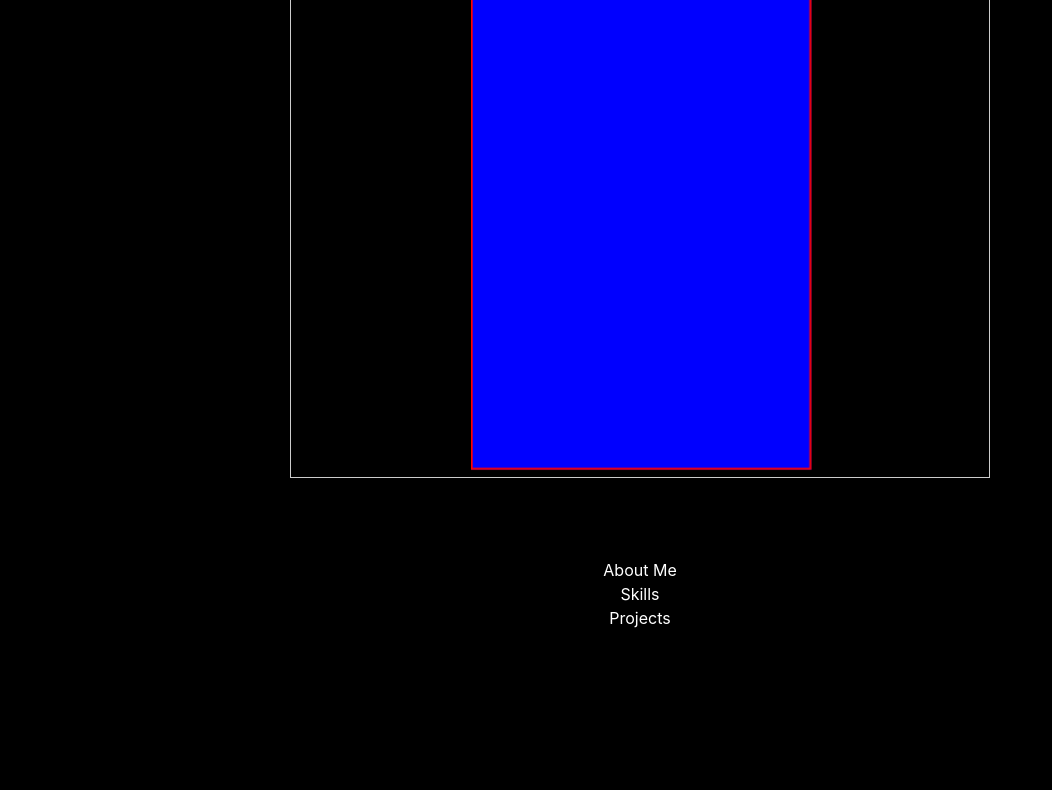
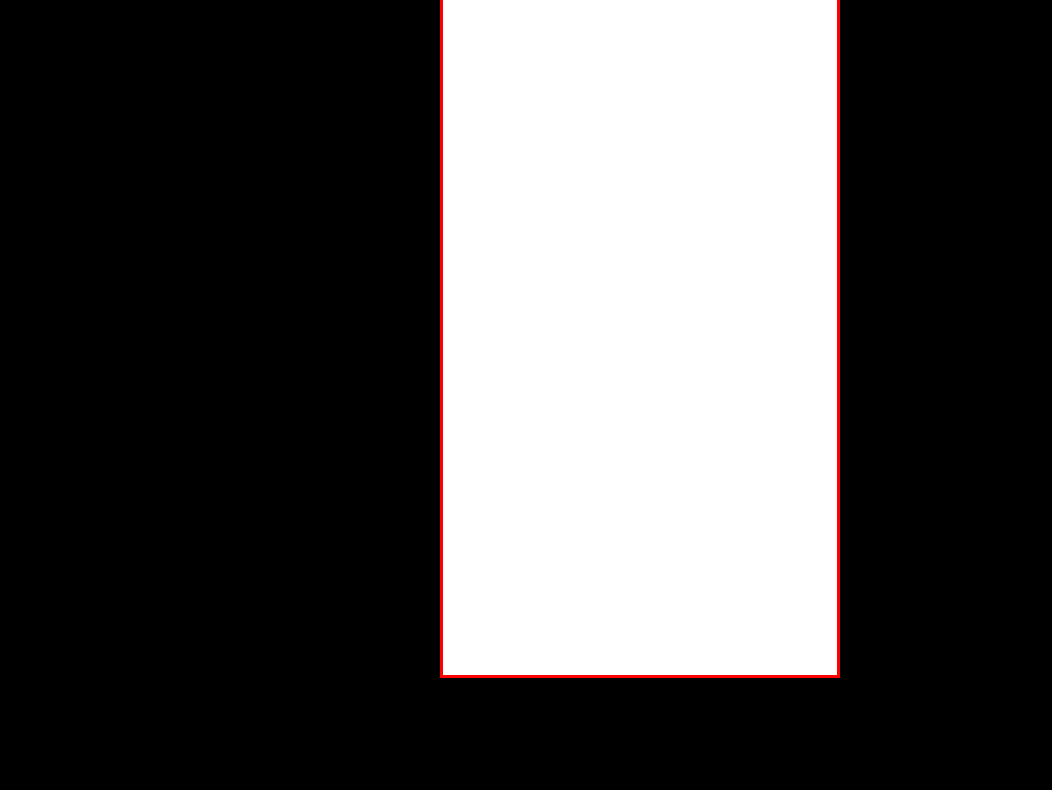
Before and after one commit to ele1992/portfoliogatsby, a Gatsby site: page / in a window 1280 px wide. Shown: the part 418-1208 px from the top of the page, without its empty margins (0-1052 px from the left). Built offline with nearby package versions, Linux system fonts and the light colour scheme; Gatsby itself is replaced by a stand-in of ours.

Commit message:
got everything working and changed some confusing classNames

```diff
--- a/src/pages/index.js
+++ b/src/pages/index.js
@@ -153,18 +153,19 @@ const IndexPage = () => {
   const [showText, setShowText] = useState(false);
   const [showAboutMe, setShowAboutMe] = useState(true);
   const [showProjects, setShowProjects] = useState(true);
+  const [showContacts, setShowContacts] = useState(false);
 
   const toggleText = () => {
     setShowText(!showText);
   };
 
   const ShowAboutMeOnClick = () => {
-    // const timeInMiliseconds = showProjects ? 0 : 900;
-    // setShowProjects(true);
-    // setTimeout(() => {
-    //   setShowAboutMe(true);
-    // }, timeInMiliseconds);
-    setShowAboutMe(!showAboutMe);
+    const timeInMiliseconds = showProjects ? 0 : 900;
+    setShowProjects(true);
+    setTimeout(() => {
+      setShowAboutMe(true);
+    }, timeInMiliseconds);
+    // setShowAboutMe(!showAboutMe);
   };
   const ShowSkillsOnClick = () => {
     const timeInMiliseconds = showAboutMe ? 600 : 0;
@@ -178,33 +179,62 @@ const IndexPage = () => {
     setShowProjects(true);
   };
 
+  const ShowContactsOnClick = () => {
+    setShowContacts(!showContacts);
+  };
+
   return (
+    <div>
+      <header className="fixed top-0 left-0 right-0">
+        <nav className="flex text-white">
+          <button onClick={() => ShowAboutMeOnClick()}>About Me</button>
+          <button onClick={() => ShowSkillsOnClick()}>Skills</button>
+          <button onClick={() => ShowProjectsOnClick()}>Projects</button>
+          <button onClick={() => ShowContactsOnClick()}>Flip Menu</button>
+        </nav>
+      </header>
       <div className=" text-white mx-auto p-4 max-w-screen-md flex flex-col">
-      {/* <div className="scene">
-        <div className="menuCard">
-          <div className="menuCard_Cell">1</div>
-          <div className="menuCard_Cell">2</div>
-          <div className="menuCard_Cell">3</div>
+        <div className="scene">
+          <div className={showContacts ? "menu is-flipped" : "menu"}>
+            <div className="menu-card">
+              <div className="menu-card-face menu-card-face-back">
+                Backface-skills
               </div>
-      </div> */}
-      <div className="scene">
-        <div className="menuCard">
+              <div className="menu-card-face menu-card-face-front">
+                Front-skills
+              </div>
+            </div>
+            <div
+              className={
+                showProjects
+                  ? "menu-card is-right "
+                  : "menu-card is-right is-flipped"
+              }
+            >
+              <div className="menu-card-face menu-card-face-back">
+                Backface-projects
+              </div>
+              <div className="menu-card-face menu-card-face-front">
+                Front-projects
+              </div>
+            </div>
             <div
               className={
                 showAboutMe
-                ? "menuCard_Cell menuCard_CellOne"
-                : "menuCard_Cell menuCard_CellOne_flippedLeft"
+                  ? "menu-card is-left "
+                  : "menu-card is-left is-flipped"
               }
             >
-            {/* <div className="menuCard_CellOne_Half menuCard_CellOne_Half_Front">
-              Front
-            </div> */}
-            <div className="menuCard_CellOne_Half menuCard_CellOne_Half_Back">
-              Backface
+              <div className="menu-card-face menu-card-face-back">
+                Backface-about
+              </div>
+              <div className="menu-card-face menu-card-face-front">
+                Front-about
               </div>
             </div>
 
-          {/* <div className="menuCard_Cell menuCard_CellTwo">
+            {/*
+          <div className="menuCard_Cell menuCard_CellTwo">
             <div className="menuCard_CellTwo_Half"></div>
           </div>
           <div
@@ -218,12 +248,7 @@ const IndexPage = () => {
           </div> */}
           </div>
         </div>
-
-      <button onClick={() => ShowAboutMeOnClick()}>About Me</button>
-      <button onClick={() => ShowSkillsOnClick()}>Skills</button>
-      <button onClick={() => ShowProjectsOnClick()}>Projects</button>
-      <Title>Projects</Title>
-      <Title>Links</Title>
+      </div>
     </div>
   );
 };
--- a/src/styles/global.css
+++ b/src/styles/global.css
@@ -8,67 +8,16 @@ html {
     Ubuntu, Cantarell, "Open Sans", "Helvetica Neue", sans-serif;
 }
 
-/*
 .scene {
-  border: 1px solid #ccc;
   margin: 40px 0;
   position: relative;
-  width: 350px;
-  height: 800px;
+  width: 400px;
+  height: 1000px;
   margin: 80px auto;
   perspective: 1000px;
 }
 
-.menuCard {
-  width: 100%;
-  height: 100%;
-  position: absolute;
-  transform-style: preserve-3d;
-  transition: transform 1s;
-}
-
-.menuCard_Cell {
-  position: absolute;
-  width: 340px;
-  height: 780px;
-  left: 10px;
-  top: 10px;
-  border: 2px solid white;
-  line-height: 116px;
-  font-size: 80px;
-  font-weight: bold;
-  color: white;
-  text-align: center;
-  transition: transform 1s, opacity 1s;
-}
-
-
-.menuCard_Cell:nth-child(1) {
-  background: hsla(0, 100%, 50%, 0.8);
-  transform: translateZ(2px) translateX(0px) rotateY(0deg);
-  transform: translateZ(85px) translateX(-320px) rotateY(-150deg);
-}
-.menuCard_Cell:nth-child(2) {
-  background: hsla(40, 100%, 50%, 0.8);
-  transform: rotateY(0deg) translateZ(0px);
-}
-.menuCard_Cell:nth-child(3) {
-  background: hsla(80, 100%, 50%, 0.8);
-  transform: translateZ(1px) translateX(0px) rotateY(0deg);
-  transform: translateZ(85px) translateX(320px) rotateY(150deg);
-} */
-
-.scene {
-  border: 1px solid #ccc;
-  margin: 40px 0;
-  position: relative;
-  width: 700px;
-  height: 800px;
-  margin: 80px auto;
-  perspective: 1000px;
-}
-
-.menuCard {
+.menu {
   width: 100%;
   height: 100%;
   position: absolute;
@@ -77,69 +26,53 @@ html {
   transform: translateZ(0px) rotateY(0deg);
 }
 
-.menuCard_Cell {
-  position: absolute;
-  width: 680px;
-  height: 780px;
-  left: 10px;
-  top: 10px;
-  line-height: 116px;
-  font-size: 80px;
-  font-weight: bold;
-  color: Red;
-  text-align: center;
-  transition: transform 1.5s, opacity 1s;
-  backface-visibility: hidden;
-}
-.menuCard_CellOne {
-  transform: translateX(-170px) translateZ(2px) rotateY(0deg);
-}
-.menuCard_CellOne_flippedLeft {
-  transform: translateX(-170px) translateZ(2px) rotateY(-160deg);
+.menu.is-flipped {
+  transform: translateZ(250px) rotateY(180deg);
 }
 
-.menuCard_CellTwo {
-  transform: translateX(-170px) translateZ(0px);
-}
-.menuCard_CellThree {
-  transform: translateX(170px) translateZ(1px) rotateY(0deg);
+.menu-card {
+  width: 100%;
+  height: 100%;
+  transition: transform 1s;
+  transform-style: preserve-3d;
+  cursor: pointer;
+  position: absolute;
 }
 
-.menuCard_CellThree_flippedRight {
-  transform: translateX(170px) translateZ(1px) rotateY(150deg);
+.menu-card.is-left {
+  transform-origin: 0% 0%;
 }
 
-.menuCard_CellOne_Half {
-  position: absolute;
-  border: 2px solid red;
-  left: 340px;
-  top: 0px;
-  width: 340px;
-  height: 780px;
-}
-.menuCard_CellOne_Half_Front {
-  background: yellow;
-}
-.menuCard_CellOne_Half_Back {
-  background: blue;
-  transform: rotateY(0deg);
+.menu-card.is-right {
+  transform-origin: 100% 0%;
 }
 
-.menuCard_CellTwo_Half {
+.menu-card.is-flipped {
+  transform: rotateY(-120deg);
+}
+
+.menu-card.is-flipped.is-right {
+  transform: rotateY(120deg);
+}
+
+.menu-card-face {
   position: absolute;
-  border: 2px solid red;
-  left: 340px;
-  top: 0px;
-  width: 340px;
-  height: 780px;
-  background: rgb(255, 255, 255);
+  width: 100%;
+  height: 100%;
+  line-height: 260px;
+  color: red;
+  text-align: center;
+  font-weight: bold;
+  font-size: 40px;
+  -webkit-backface-visibility: hidden;
+  backface-visibility: hidden;
+  background: white;
+  border: solid 3px red;
 }
-.menuCard_CellThree_Half {
-  position: absolute;
-  border: 2px solid red;
-  left: 0px;
-  top: 0px;
-  width: 340px;
-  height: 780px;
-  background: rgb(255, 255, 255);
+
+.menu-card-face-front {
 }
+
+.menu-card-face-back {
+  transform: rotateY(180deg);
+}
```
Lines whose indentation alone changed are shown as unchanged.
